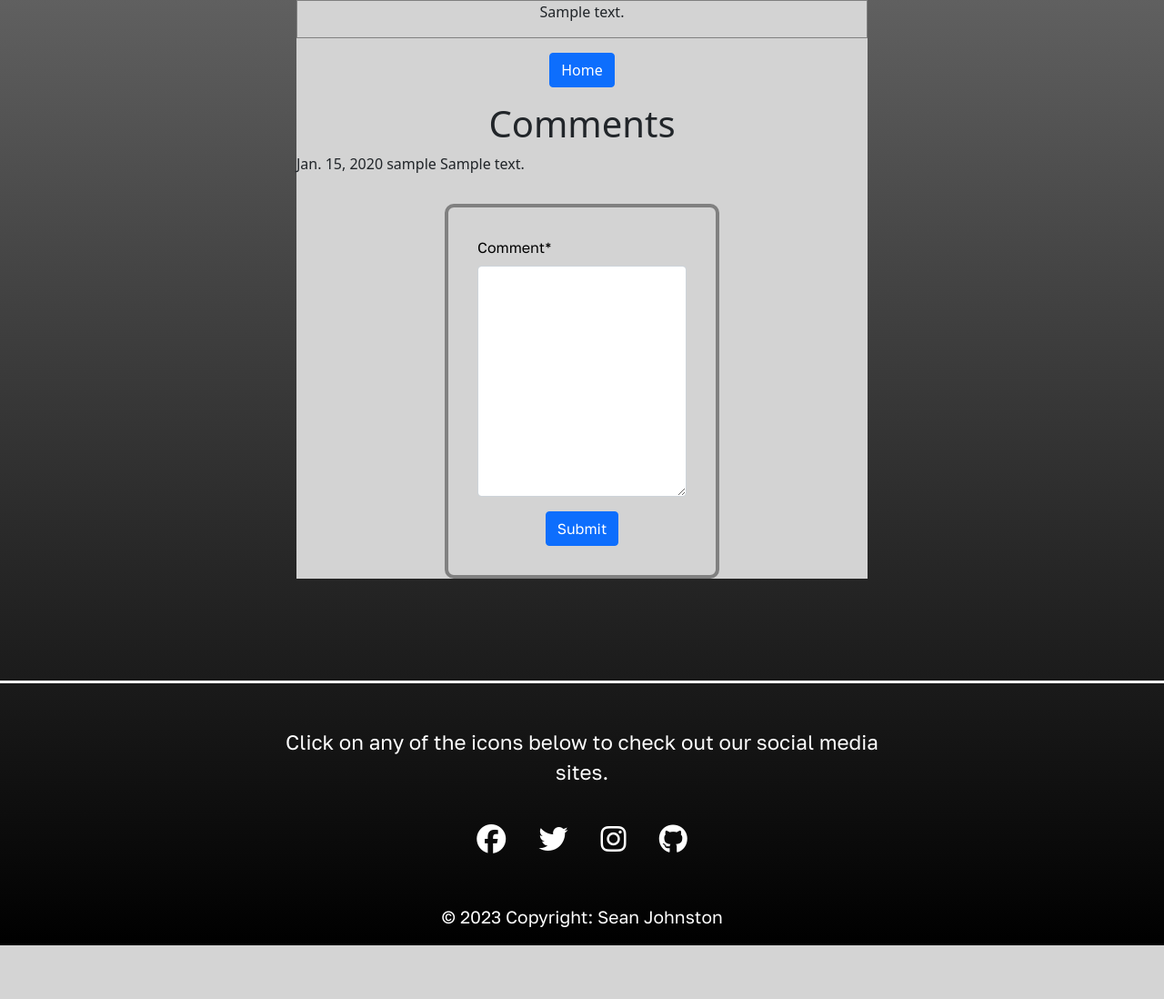
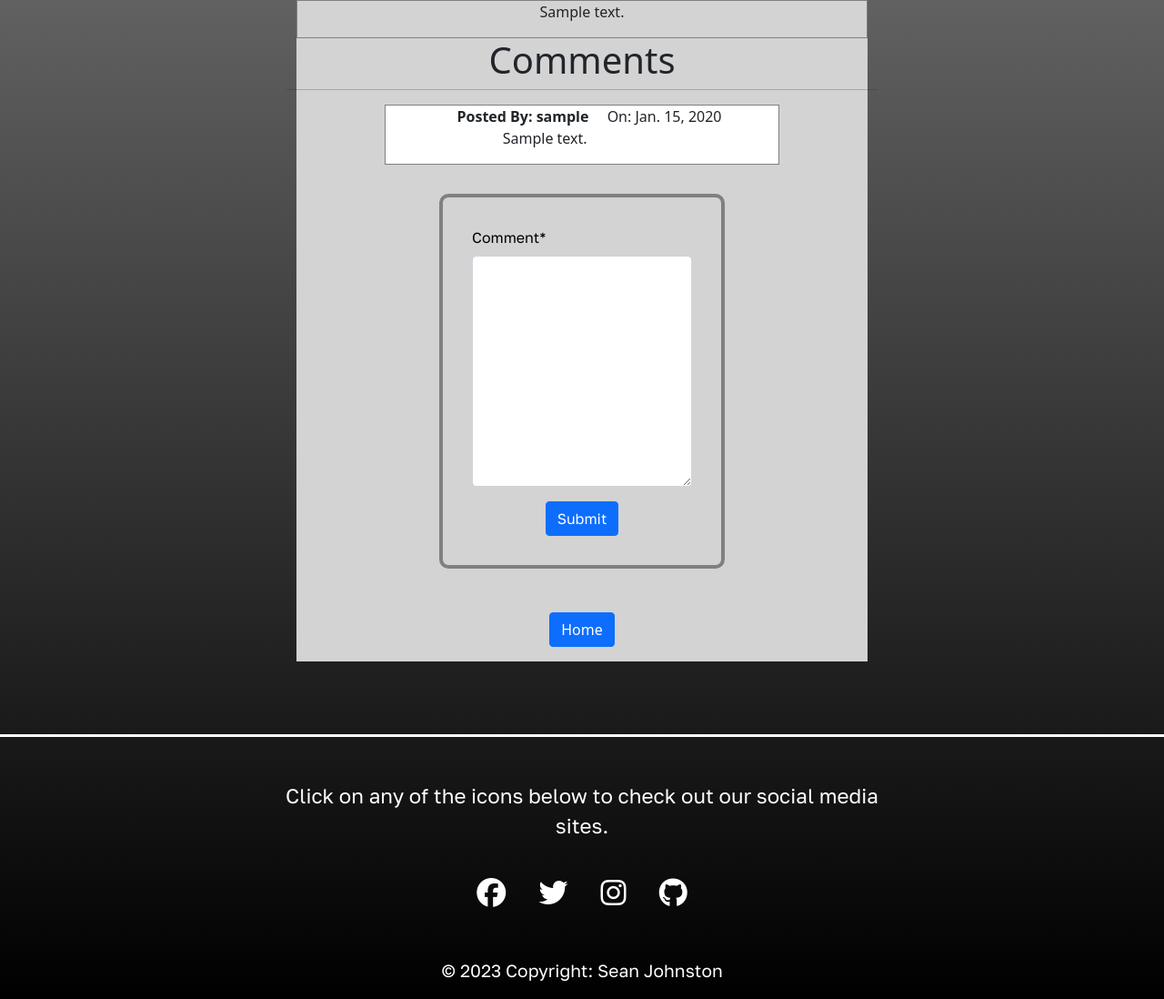
Before and after one commit to Code-Institute-Submissions/P4-Sports-Expert, a Django app: page /blog/detail/1 in a window 1280 px wide. Shown: the part 350-1448 px from the top of the page at 91% size. Before the commit the page ends 1389 px from the top, so only its background shows below. Run offline with Django 3.2, Linux system fonts and the light colour scheme; tables that the repository leaves empty hold one stand-in row (values such as "Sample post"); some libraries are stand-ins or nearby versions; some web fonts are replaced.

Commit message:
Add some structure to comment section

```diff
--- a/static/css/style.css
+++ b/static/css/style.css
@@ -310,3 +310,25 @@ strong {
 #blog-form {
     background-color: #D3D3D3;
 }
+
+/* Comments */
+
+.comment-cont {
+    border: 1px solid gray;
+    background-color: #fff;
+    margin: auto;
+    max-width: 100%;
+    height: auto;
+}
+
+.comment-content {
+    max-width: 100%;
+}
+
+.comment-content > b {
+    margin: 1rem;
+}
+
+.comment-content > p {
+    max-width: 80%;
+}
--- a/templates/blog_detail.html
+++ b/templates/blog_detail.html
@@ -30,29 +30,32 @@
             <p>{{ object.body }}</p>
         </div>
         <div class="row text-center">
-            <div class="col-12">
-                <a href="{% url 'home'%}" class="btn btn-primary" id="blog-btn">Home</a>
+            <h1>Comments</h1>
+            <hr>
+        </div>
+        <div class="row">
+            {% for comment in comments%}
+            <div class="col-lg-8 mx-auto comment-cont text-center">
+                <div class="comment-content">
+                    <b>Posted By: {{ comment.user}}</b>
+                    <time> On: {{ comment.time }}</time>
+                    <p>{{ comment.comment }}</p>
                 </div>
             </div>
-        <div class="container">
-            <div class="row text-center">
-                <h1>Comments</h1>
-            </div>
-            <div class="row text-center">
-                {% for comment in comments%}
-                {{ comment.time }}
-                {{ comment.user}}
-                {{ comment.comment }}
             {% endfor %}
         </div>
         <div class="mx-auto col-10 col-md-8 col-lg-6" id="blog-container">
-                <form class="form-control forms"  method="post" enctype="multipart/form-data">
+            <form class="form-control forms" method="post" enctype="multipart/form-data">
                 {% csrf_token%}
                 {{ form|crispy }}
                 <div class="col-12 text-center">
                     <button type="submit" class="btn btn-primary">Submit</button>
                 </div>
             </form>
+        </div>
+        <div class="row text-center">
+            <div class="col-12">
+                <a href="{% url 'home'%}" class="btn btn-primary" id="blog-btn">Home</a>
             </div>
         </div>
     </div>
```
Lines whose indentation alone changed are shown as unchanged.
